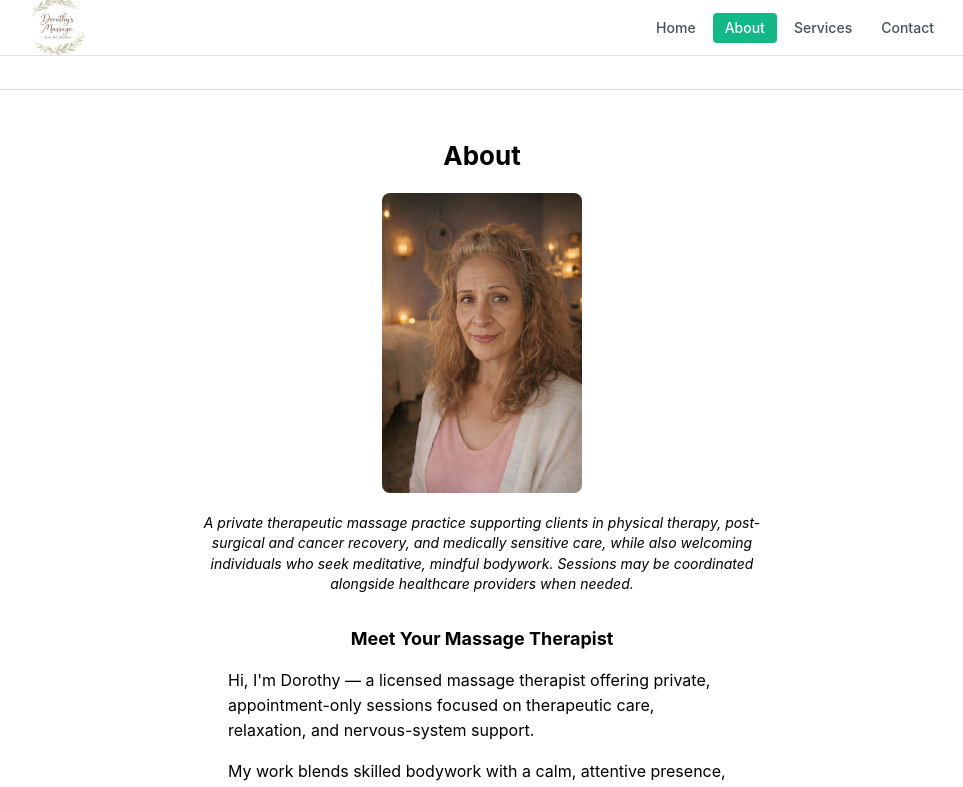
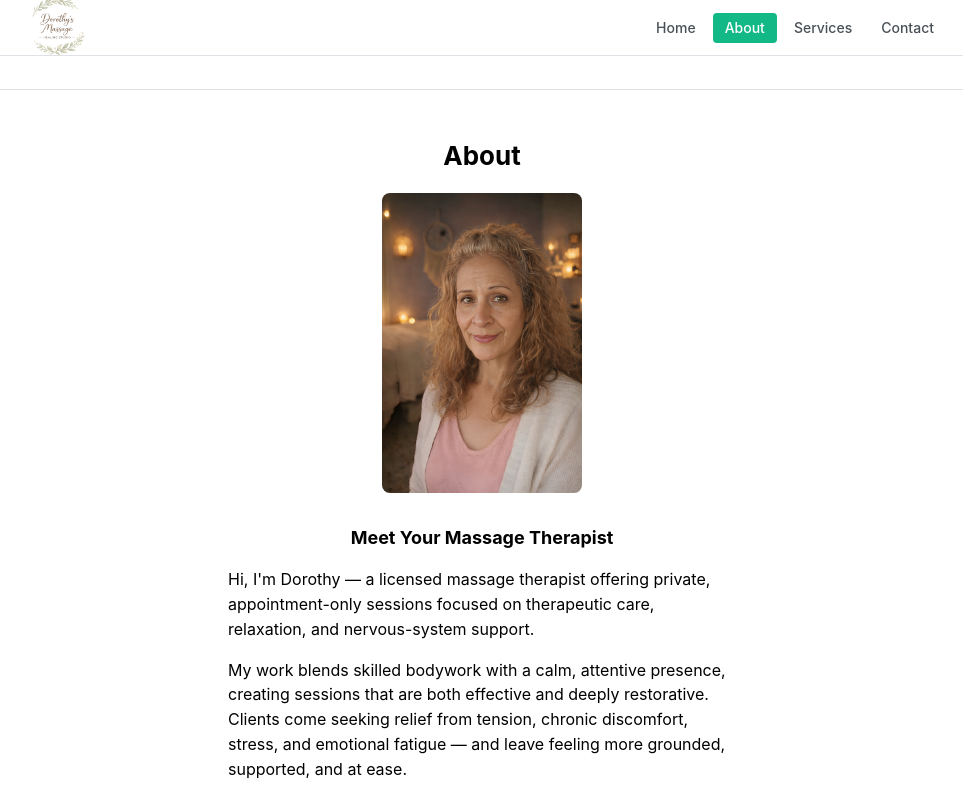
Before and after one commit to ryu11wgu/dorothysmassagestudio, a React (Vite) app: page /about in a window 1280 px wide. Shown: the top 787 px of the page, without its empty margins (158-1121 px from the left). Built offline with nearby package versions, Linux system fonts and the light colour scheme.

Commit message:
Update about page contents

```diff
--- a/src/pages/About.tsx
+++ b/src/pages/About.tsx
@@ -29,14 +29,6 @@ export default function About() {
             w={200}
             alt="Dorothy, massage therapist"
           />
-
-          <Text size="sm" fs="italic" ta="center" maw={600}>
-            A private therapeutic massage practice supporting clients in
-            physical therapy, post-surgical and cancer recovery, and medically
-            sensitive care, while also welcoming individuals who seek
-            meditative, mindful bodywork. Sessions may be coordinated alongside
-            healthcare providers when needed.
-          </Text>
         </Stack>
       </Container>
 
```
